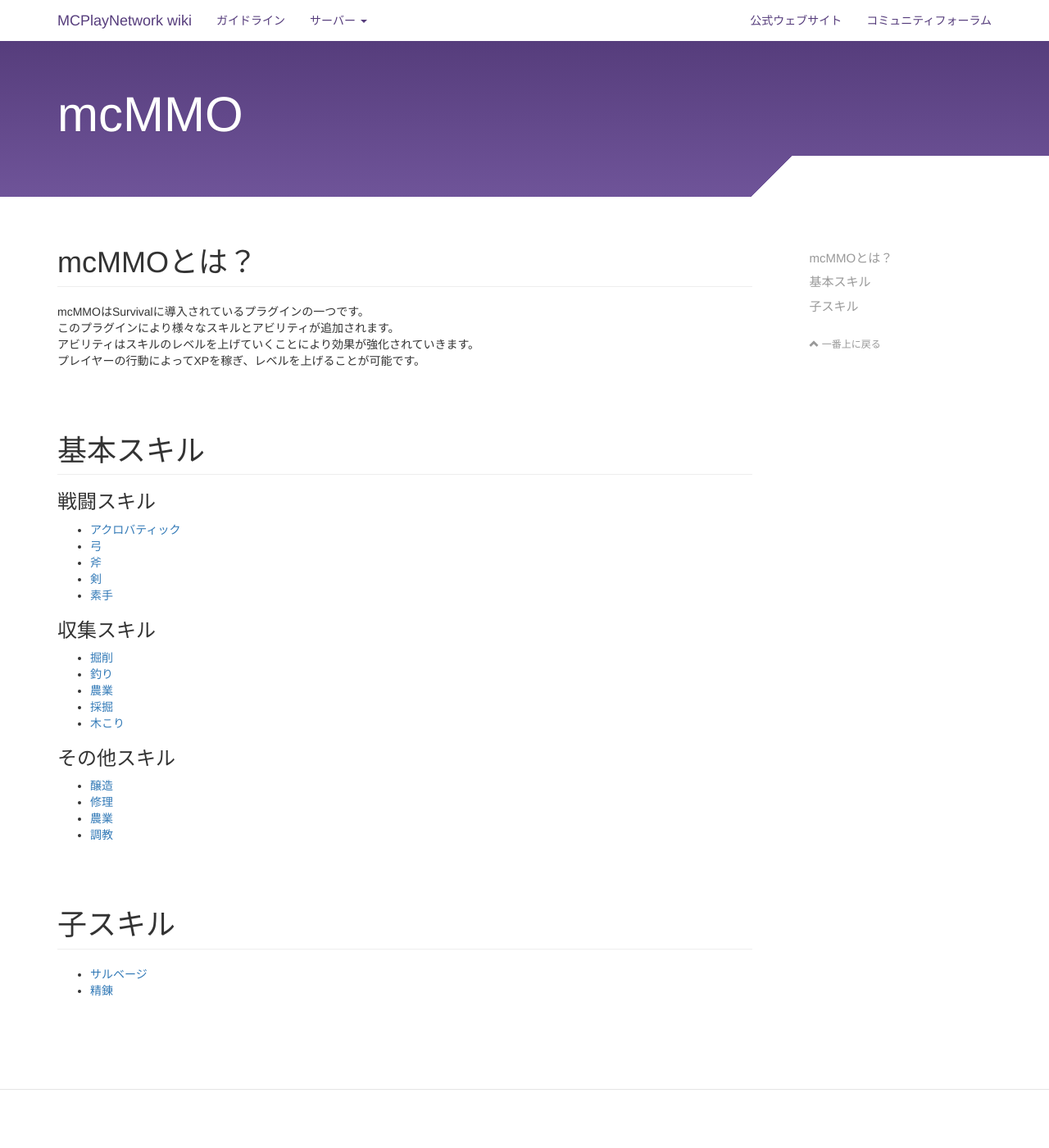
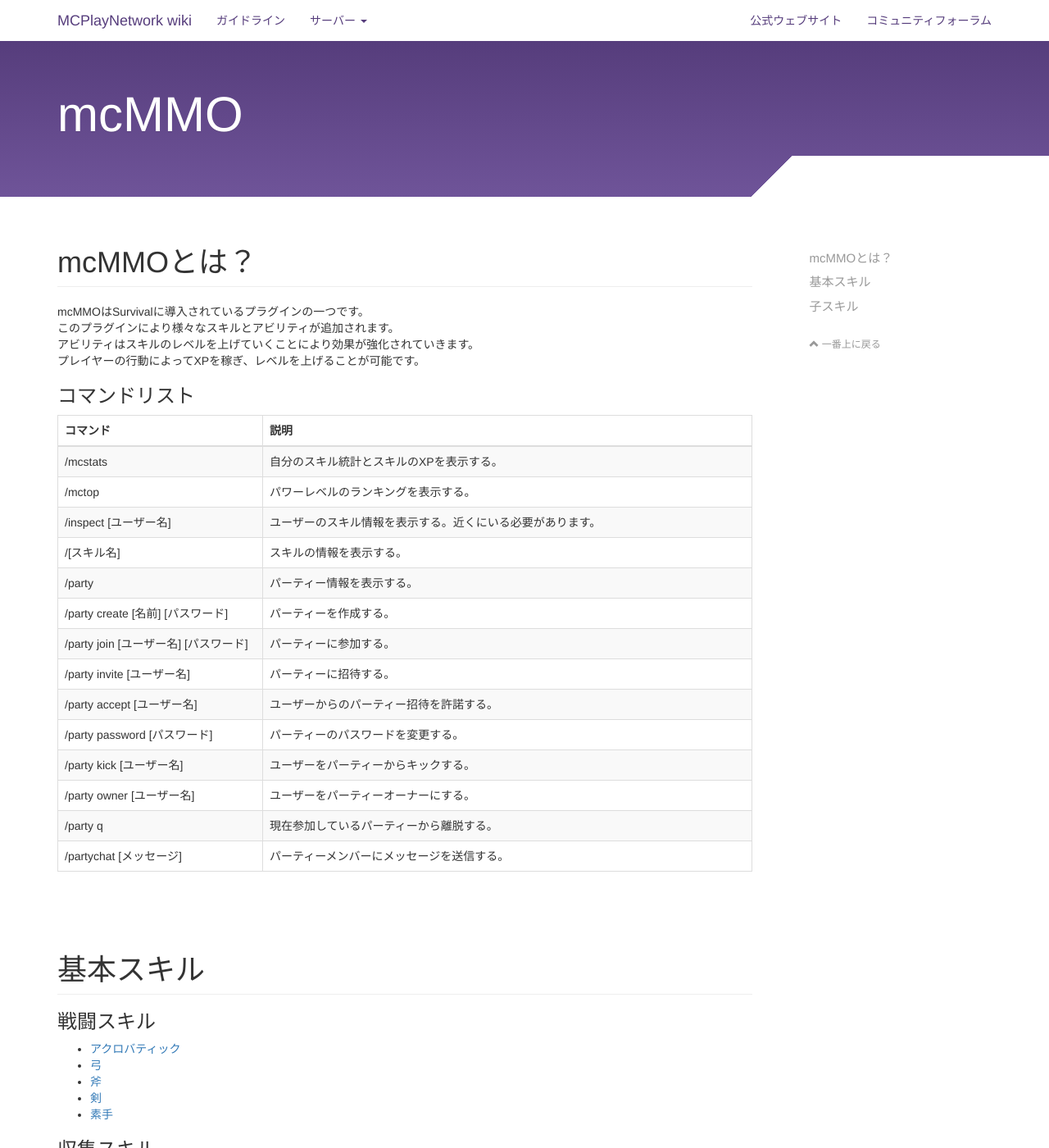
Before and after one commit to TAKA1210/wiki, a Jekyll site: the page built from servers/survival/mcMMO/index.html, in a window 1280 px wide and 1400 px high. Shown: the whole window at 82% size. Built offline with Jekyll 4.4.1, drawn with Linux system fonts in a browser that asks for light colours; nearby versions of some CDN libraries.

Commit message:
Add mcMMO command list

```diff
--- a/servers/survival/mcMMO/index.html
+++ b/servers/survival/mcMMO/index.html
@@ -12,6 +12,76 @@
     アビリティはスキルのレベルを上げていくことにより効果が強化されていきます。<br>
     プレイヤーの行動によってXPを稼ぎ、レベルを上げることが可能です。<br>
   </p>
+  <h3 id="commandlist">コマンドリスト</h3>
+  <div class="table-responsive">
+    <table class="table table-bordered table-striped">
+      <thead>
+        <tr>
+          <th style="width: 250px;">コマンド</th>
+          <th>説明</th>
+        </tr>
+      </thead>
+      <tbody>
+        <tr>
+          <td>/mcstats</td>
+          <td>自分のスキル統計とスキルのXPを表示する。</td>
+        </tr>
+        <tr>
+          <td>/mctop</td>
+          <td>パワーレベルのランキングを表示する。</td>
+        </tr>
+        <tr>
+          <td>/inspect [ユーザー名]</td>
+          <td>ユーザーのスキル情報を表示する。近くにいる必要があります。</td>
+        </tr>
+        <tr>
+          <td>/[スキル名]</td>
+          <td>スキルの情報を表示する。</td>
+        </tr>
+        <tr>
+          <td>/party</td>
+          <td>パーティー情報を表示する。</td>
+        </tr>
+        <tr>
+          <td>/party create [名前] [パスワード]</td>
+          <td>パーティーを作成する。</td>
+        </tr>
+        <tr>
+            <td>/party join [ユーザー名] [パスワード]</td>
+            <td>パーティーに参加する。</td>
+        </tr>
+        <tr>
+            <td>/party invite [ユーザー名]</td>
+            <td>パーティーに招待する。</td>
+        </tr>
+        <tr>
+          <td>/party accept [ユーザー名]</td>
+          <td>ユーザーからのパーティー招待を許諾する。</td>
+        </tr>
+        <tr>
+          <td>/party password [パスワード]</td>
+          <td>パーティーのパスワードを変更する。</td>
+        </tr>
+        <tr>
+          <td>/party kick [ユーザー名]</td>
+          <td>ユーザーをパーティーからキックする。</td>
+        </tr>
+        <tr>
+          <td>/party owner [ユーザー名]</td>
+          <td>ユーザーをパーティーオーナーにする。</td>
+        </tr>
+        <tr>
+          <td>/party q</td>
+          <td>現在参加しているパーティーから離脱する。</td>
+        </tr>
+        <tr>
+          <td>/partychat [メッセージ]</td>
+          <td>パーティーメンバーにメッセージを送信する。</td>
+        </tr>
+      </tbody>
+    </table>
+  </div>
+
 </section>
 
 <section class="bs-docs-section">
```
